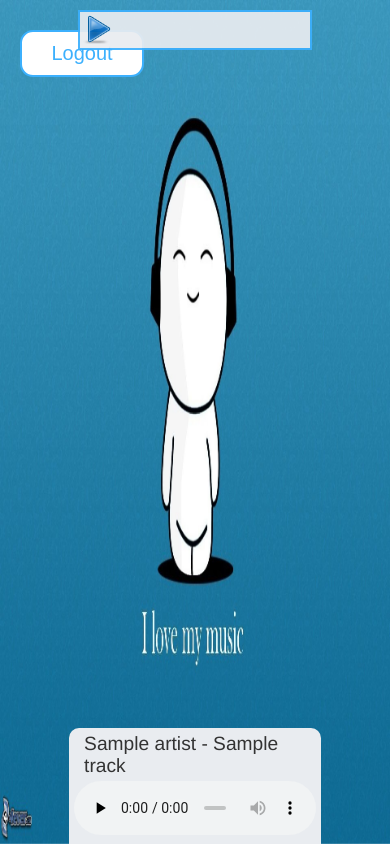
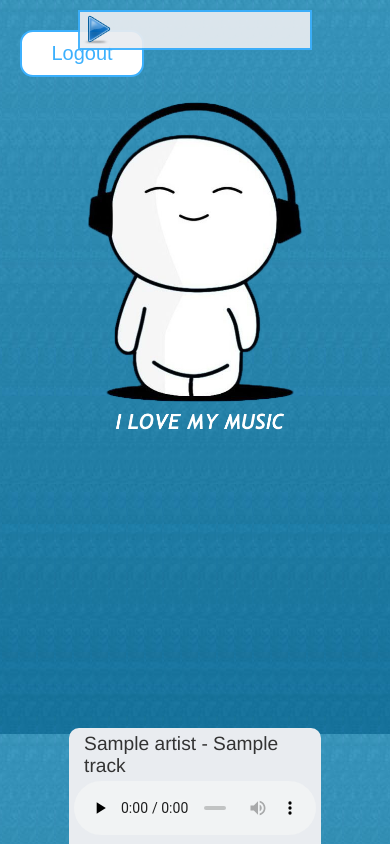
Before and after one commit to dimkonko/VkML-Flask, a Flask app: template templates/profile.html in a window 390 px wide. Run offline with Flask 2, Linux system fonts and the light colour scheme; the template is opened without the code that fills it: most values are stand-ins (such as "Sample title", 1, 10 or a date in 2020).

Commit message:
Optimized background image for small screens

```diff
--- a/static/css/base.css
+++ b/static/css/base.css
@@ -2,6 +2,8 @@
 	margin: 0;
 	padding: 0;
 	font-family: "Helvetica Neue", Helvetica, Arial, sans-serif;
+	background: url('../img/bg.png') repeat;
+	position: relative;
 }
 ul {
 	list-style: none;
@@ -9,11 +11,8 @@
 	padding: 0;
 }
 
-#bg_img {
-	position: fixed;
-	top: 0;
-	left: 0;
-	width: 100%;
-	height: 100%;
-	z-index: -1;
+.dude {
+	display: block;
+	margin: auto;
+	height: 400px;
 }
--- a/static/css/button.css
+++ b/static/css/button.css
@@ -12,9 +12,14 @@
 	text-decoration: none;
 	color: #3cb0fd;
 	text-align: center;
+	transition: all 0.2s ease-in-out;
 }
 .btn:hover {
   background: #3cb0fd;
   color: #fff;
   text-decoration: none;
 }
+.btn:focus {
+	position: relative;
+	top: 1px;
+}
--- a/templates/base.jinja2
+++ b/templates/base.jinja2
@@ -11,6 +11,6 @@
 	</head>
 	<body>
 		{% block content %}{% endblock %}
-		<img id="bg_img" src="static/img/home-bg.jpg">
+		<img class='dude' src="static/img/dude.png">
 	</body>
 </html>
--- a/templates/home.html
+++ b/templates/home.html
@@ -7,6 +7,6 @@
 {% endblock %}
 {% block content %}
 <div id="wrapper">
-	<a id="login" class="btn" href="{{ auth_link }}">Login</a>
+	<a role='button' id="login" class="btn" href="{{ auth_link }}">Login</a>
 </div>
 {% endblock %}
```
Also changed, not shown: static/img/bg.png (added), static/img/dude.png (added), static/img/home-bg.jpg (deleted).
